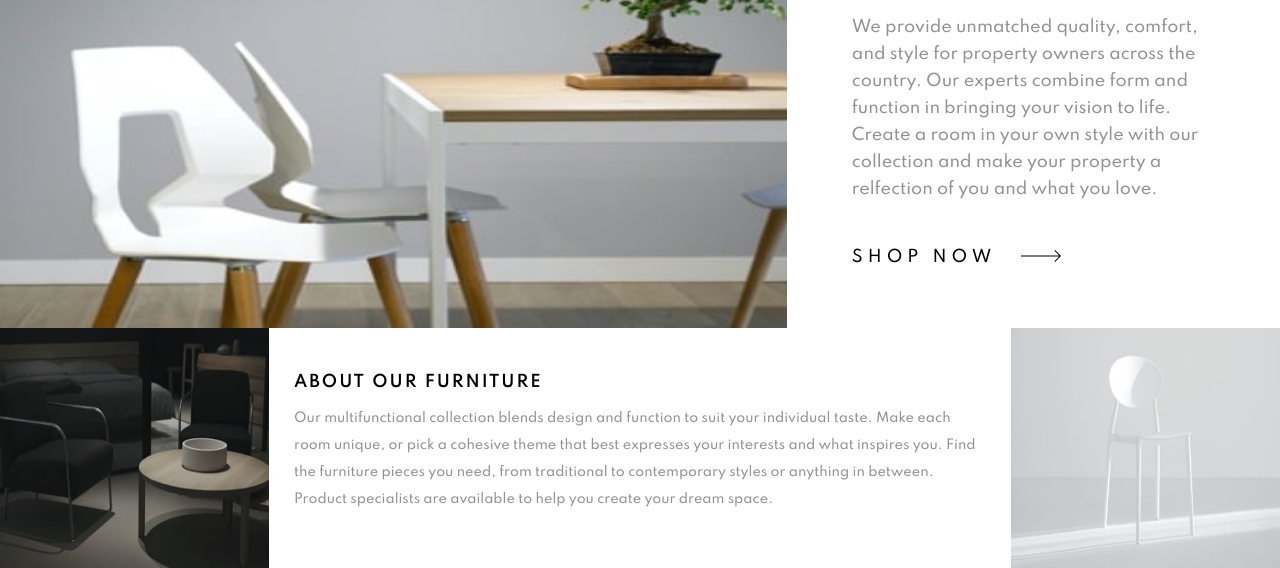
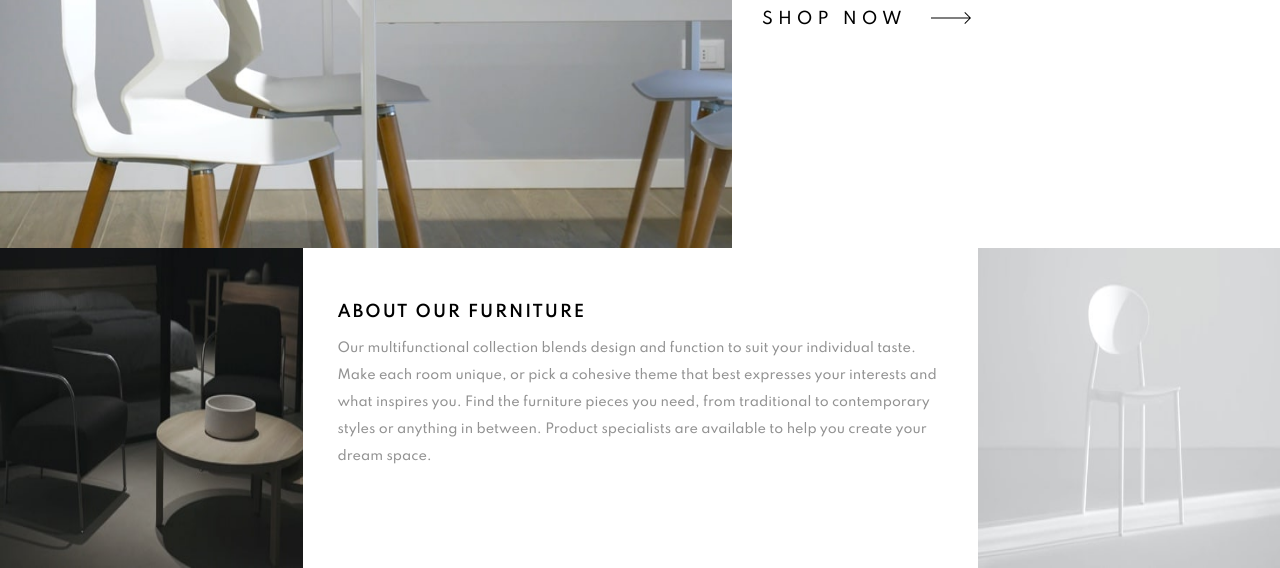
Before and after one commit to r-bota/room-page, a plain HTML site: page index.html in a window 1280 px wide. Shown: the part 232-800 px from the top of the page. Drawn offline with Linux system fonts and the light colour scheme.

Commit message:
More desktop css

```diff
--- a/scss/styles.scss
+++ b/scss/styles.scss
@@ -158,37 +158,43 @@ li {
     }
 }
 
-@media screen and (min-width: 375px) {
+@media screen and (min-width: 675px) {
 
 .desktopupper {
     display: flex;
-    height: 70vh;
+    height: 60vh;
 }
 
 .heropic {
-    width: 65%;
+    width: 60%;
     height: 100%;
+    background-image: url("../images/desktop-image-hero-1.jpg");
 }
 .discover {
-    width: 30%;
-    height: 100%;
-    padding: 65px;
-
+    margin: 0;
+    width: 40%;
+    padding: 30px;
+    & h1 {
+        font-size: 1.3rem;
+    }
+    & p {
+        font-size: .8rem;
+    }
 }
 
 .desktoplower {
     display: flex;
-    height:30vh;
+    height:40vh;
 }
 
 .middleimg, .bottomimg {
-    width: 35%;
+    width: 45%;
     height: 100%;
 }
 
 .about {
     font-size: 0.8rem;
-    padding: 25px;
+    padding: 35px;
     margin-top: 20px;
 
 }
```
Also changed, not shown: css/styles.css, 1 other file.
